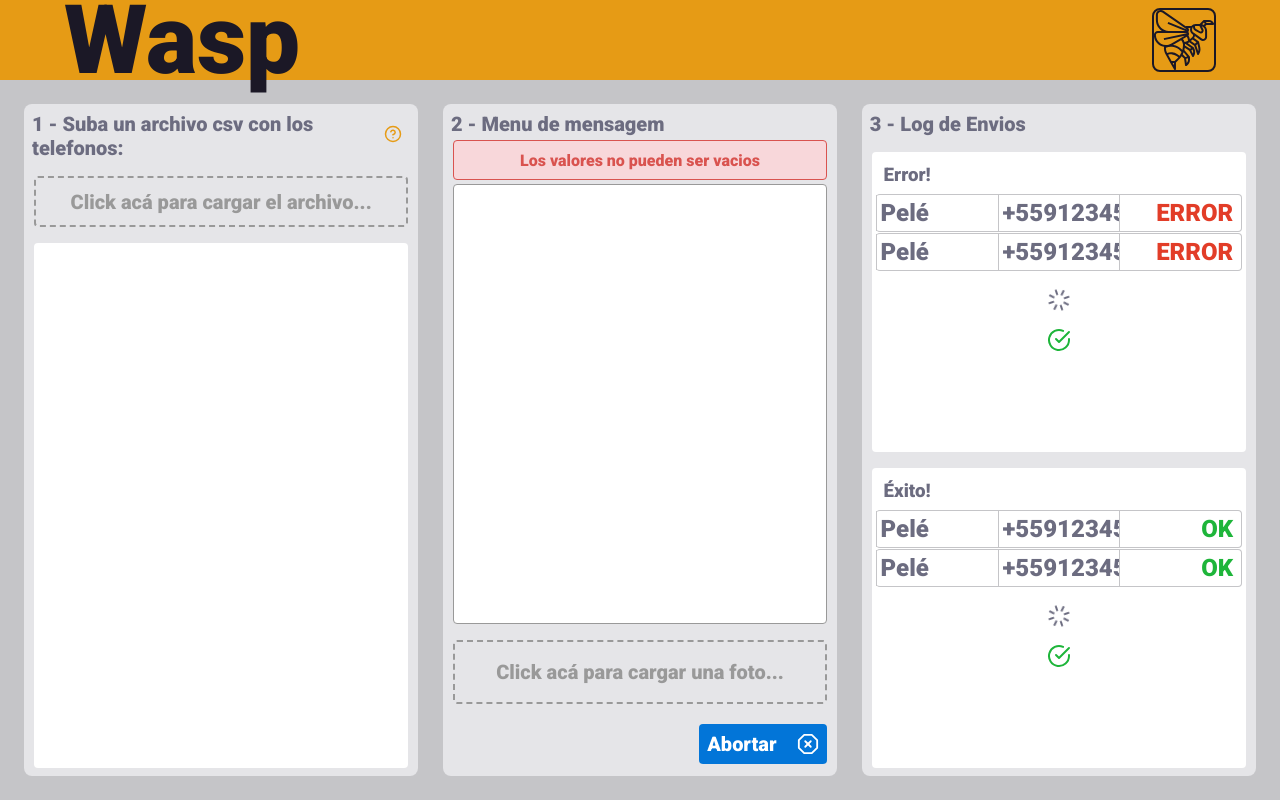
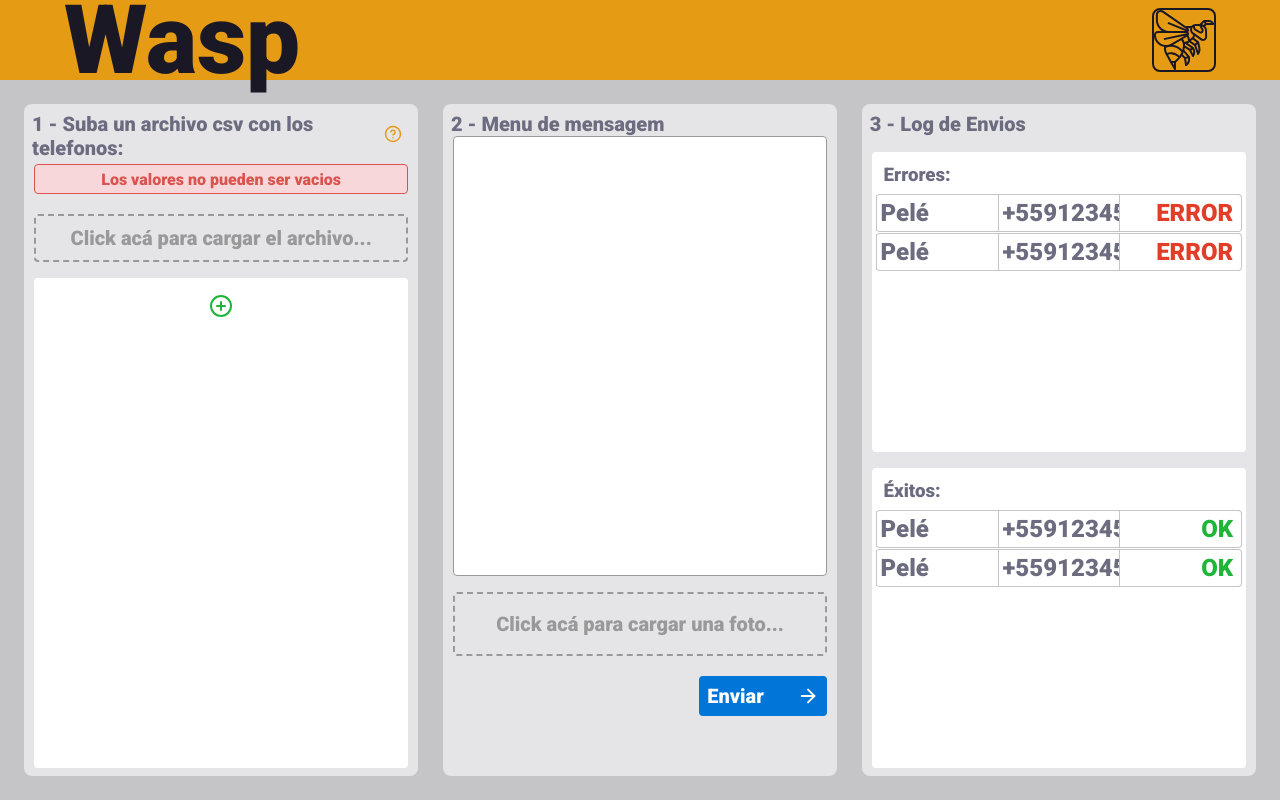
Before and after one commit to dkcamargox/wasp, a React (Create React App) app: page / in a window 1280 px wide. Both pictures are taken after a click on the button "Enviar". Built offline with nearby package versions, Linux system fonts and the light colour scheme.

Commit message:
adding functionalities for image and alerts

```diff
--- a/src/Components/LogMenu/index.jsx
+++ b/src/Components/LogMenu/index.jsx
@@ -5,27 +5,37 @@ import './styles.css'
 export default class LogMenu extends Component {
 
     render() {
+        const { sending, done } = this.props
         return (
             <div className="sub-menu">
                 <h2>3 - Log de Envios</h2>
 
                 <div className="log-list-box">
-                    <h3>Error!</h3>
+                    <h3>Errores:</h3>
                     <ul>
                         <li className="log-client-box"><div className="log-client-info log-client-name">Pelé</div><div className="log-client-info log-client-telephone">+559123456789</div><div className="log-client-info log-client-status error">ERROR</div></li>
                         <li className="log-client-box"><div className="log-client-info log-client-name">Pelé</div><div className="log-client-info log-client-telephone">+559123456789</div><div className="log-client-info log-client-status error">ERROR</div></li>
                     </ul>
-                    <FiLoader className="icon-spin" size={24} style={{marginTop: 16}}/>
-                    <FiCheckCircle color="1eb53a" size={24} style={{marginTop: 16}}/>
+                    {sending?<>
+                        <FiLoader className="icon-spin" size={24} style={{marginTop: 16}}/>
+                    </>:<></>}
+                    {done?<>
+                        <FiCheckCircle color="1eb53a" size={24} style={{marginTop: 16}}/>
+                    </>:<></>}
                 </div>
                 <div className="log-list-box">
-                    <h3>Éxito!</h3>
+                    <h3>Éxitos:</h3>
                     <ul>
                         <li className="log-client-box"><div className="log-client-info log-client-name">Pelé</div><div className="log-client-info log-client-telephone">+559123456789</div><div className="log-client-info log-client-status ok">OK</div></li>
                         <li className="log-client-box"><div className="log-client-info log-client-name">Pelé</div><div className="log-client-info log-client-telephone">+559123456789</div><div className="log-client-info log-client-status ok">OK</div></li>
                     </ul>
-                    <FiLoader className="icon-spin" size={24} style={{marginTop: 16}}/>
-                    <FiCheckCircle color="1eb53a" size={24} style={{marginTop: 16}}/>
+                    {sending?<>
+                        <FiLoader className="icon-spin" size={24} style={{marginTop: 16}}/>
+                    </>:<></>}
+                    {done?<>
+                        <FiCheckCircle color="1eb53a" size={24} style={{marginTop: 16}}/>
+                    </>:<></>}
+
                 </div>
             </div>
         );
--- a/src/Components/MessageMenu/index.jsx
+++ b/src/Components/MessageMenu/index.jsx
@@ -6,23 +6,34 @@ import './styles.css'
 export default class MessageMenu extends Component {
     state = {
         message: '',
-        emptyValues: true
+        emptyValues: false,
+        image: null
     }
+
+    handleDropImage = ([image]) => {
+        this.setState({image});
+    };
+
     render() {
-        const { onSend, sending, onDropImage } = this.props;
-        const { emptyValues } = this.state;
+        const { onSend, sending } = this.props;
+        const { emptyValues, image } = this.state;
         return (
             <div className="sub-menu">
                 <h2>2 - Menu de mensagem</h2>
                 {emptyValues ? <>
-                    <div className="alert" role="alert">
-                        Los valores no pueden ser vacios
+                    <div className="alert alert-red" role="alert">
+                        El mensaje no puede ser vacio
                     </div>
                 </>:<></>}
                 <form>
                     <textarea name="message" id="message" onChange={e => this.setState({message: e.target.value})} ></textarea>
                 </form>
-                <Upload accept="image/*" placeHolder="Click acá para cargar una foto..." onUpload={onDropImage} />
+                <Upload accept="image/*" placeHolder="Click acá para cargar una foto..." onUpload={this.handleDropImage} />
+                {image !== null?<>
+                        <div className="alert alert-green" role="alert">
+                            Imagen adjuntada: "{image.name}"
+                        </div>
+                    </>:<></>}
                 <div className="button-wrap">
                     <button onClick={onSend} style={{display: 'flex', alignItems: 'center', justifyContent: 'space-between', width: '128px'}}>
                         { !sending ? <>
--- a/src/Components/UploadArchiveMenu/index.jsx
+++ b/src/Components/UploadArchiveMenu/index.jsx
@@ -59,7 +59,7 @@ export default class UploadArchiveMenu extends Component {
                     </Link>
                 </h2>
                 {emptyValues ? <>
-                    <div className="alert" role="alert">
+                    <div className="alert alert-red" role="alert">
                         Los valores no pueden ser vacios
                     </div>
                 </>:<></>}
--- a/src/Pages/Home/index.jsx
+++ b/src/Pages/Home/index.jsx
@@ -10,28 +10,65 @@ import './styles.css';
 export default class Home extends Component {
     state = {
         sending: false,
-        image: null,
+        done: false,
+    };
+
+    constructor(props) {
+        super(props);
+        this.UploadArchiveMenu = React.createRef();
+        this.MessageMenu = React.createRef();
+    }
+
+    getChildsState = () => {
+        return {
+            states: {
+                uploadArchiveMenuState: this.UploadArchiveMenu.current.state,
+                messageMenuState: this.MessageMenu.current.state
+            },
+            components: {
+                uploadArchiveMenu: this.UploadArchiveMenu.current,
+                messageMenu: this.MessageMenu.current
+            }
+        }
     };
 
     handleSend = event => {
+        const { messageMenuState, uploadArchiveMenuState } = this.getChildsState().states;
+        const { messageMenu, uploadArchiveMenu } = this.getChildsState().components;
+        if(uploadArchiveMenuState.clients.length === 0) {
+            uploadArchiveMenu.setState({emptyValues: true});
+            return
+        }
+
+        if(messageMenuState.message === '') {
+            messageMenu.setState({emptyValues: true});
+            return
+        }
+
+
+        uploadArchiveMenu.setState({emptyValues: false});
+        messageMenu.setState({emptyValues: false});
+        this.setState({ sending: !this.state.sending});
+        this.setState({ done: false});
+
         /**
-         * check if text area is null
+         * connect via ipc and run selenium one by one
+         * change logMenu state create props for errors and done
+         * logMenu prop running and done
+         * finally change done
+         * this.setState({ sending: false});
+         * this.setState({ done: true});
          */
-        this.setState({ sending: !this.state.sending});
-    };
-
-    handleDropImage = ([image]) => {
-        return;
     };
 
     render() {
-        const { sending } = this.state;
+        const { sending, done } = this.state;
         return(
             <div className="root">
                 <main>
-                    <UploadArchiveMenu sending={sending}/>
-                    <MessageMenu sending={sending} onSend={this.handleSend} onDropImage={this.handleDropImage} />
-                    <LogMenu />
+                    <UploadArchiveMenu ref={this.UploadArchiveMenu} sending={sending}/>
+                    <MessageMenu ref={this.MessageMenu} sending={sending} onSend={this.handleSend}/>
+                    <LogMenu sending={sending} done={done}/>
                 </main>
             </div>
         );
--- a/src/global.css
+++ b/src/global.css
@@ -79,13 +79,22 @@ body, input, button {
     margin-block: 4px;
     width: 95%;
     height: 40px;
-    background: #f8d7da;
-    color: #d9534f;
     display: flex;
     align-items: center;
     justify-content: center;
+    border-radius: 4px;
+}
+
+.alert-red {
     border: 1px solid #d9534f;
-    border-radius: 4px;
+    background: #f8d7da;
+    color: #d9534f;
+}
+
+.alert-green {
+    border: 1px solid #5cb85c;
+    background: #d4edda;
+    color: #5cb85c;
 }
 
 @media screen and (max-width: 850px) {
```
